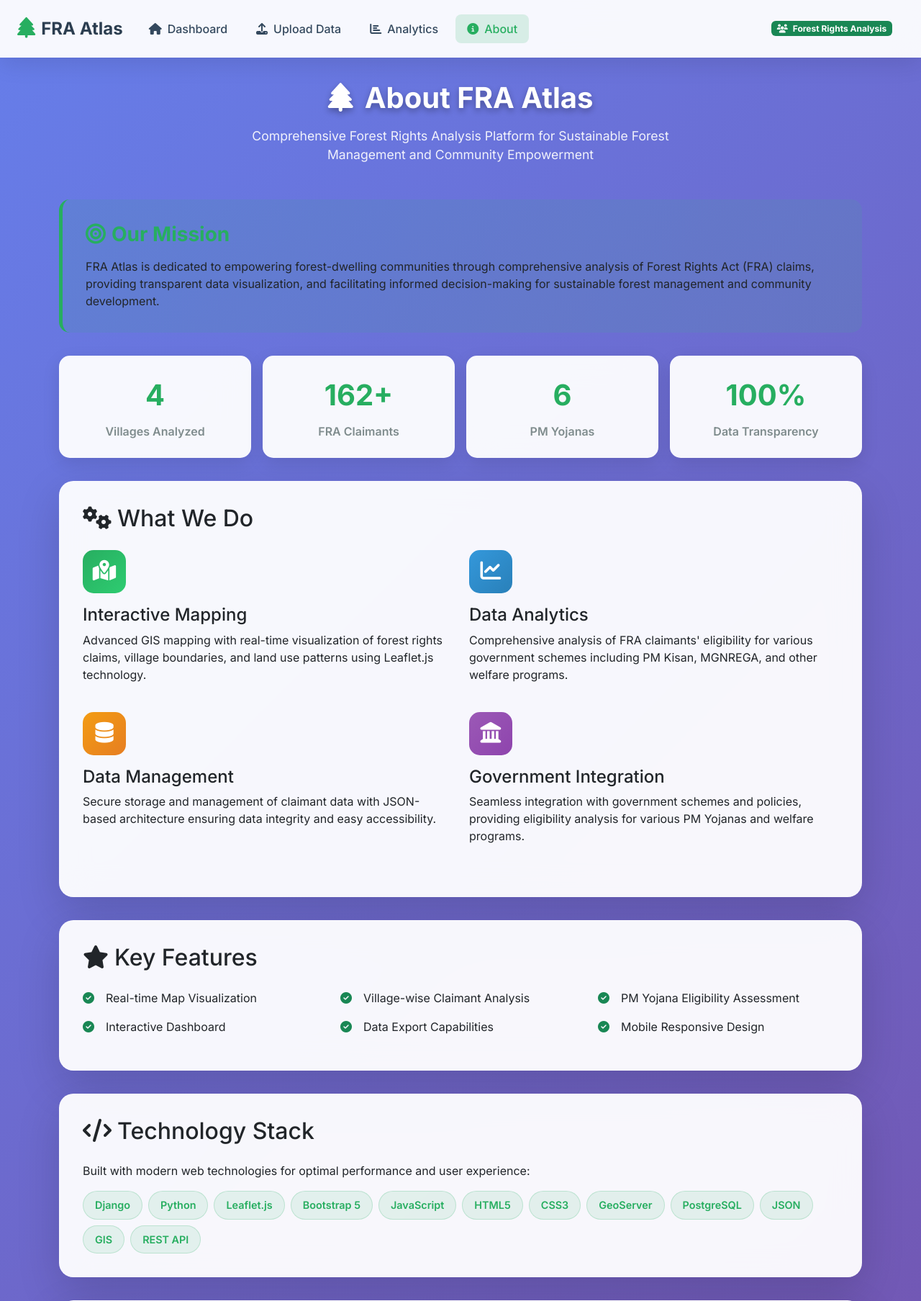
After one commit to exploreanand/fra-atlas, a Django app: template geoApp/templates/about.html in a window 1280 px wide. The commit adds this page. Shown: the top 1807 px of the page at 72% size. Run offline with Django 5.2, Linux system fonts and the light colour scheme; the template is opened without the code that fills it, so the values that code supplies are empty.

Commit message:
cleaned UI

```diff
--- /dev/null
+++ b/geoApp/templates/about.html
@@ -0,0 +1,540 @@
+{% load static %}
+<!DOCTYPE html>
+<html lang="en">
+
+<head>
+    <meta charset="UTF-8">
+    <meta name="viewport" content="width=device-width, initial-scale=1.0">
+    <link rel="stylesheet" href="https://cdn.jsdelivr.net/npm/bootstrap@5.3.0/dist/css/bootstrap.min.css">
+    <link rel="stylesheet" href="https://cdnjs.cloudflare.com/ajax/libs/font-awesome/6.4.0/css/all.min.css">
+    <link rel="preconnect" href="https://fonts.googleapis.com">
+    <link rel="preconnect" href="https://fonts.gstatic.com" crossorigin>
+    <link href="https://fonts.googleapis.com/css2?family=Inter:wght@300;400;500;600;700&display=swap" rel="stylesheet">
+    <title>About FRA Atlas | Forest Rights Analysis Platform</title>
+    <style>
+        * {
+            font-family: 'Inter', sans-serif;
+        }
+
+        body {
+            margin: 0;
+            padding: 0;
+            background: linear-gradient(135deg, #667eea 0%, #764ba2 100%);
+            min-height: 100vh;
+        }
+
+        .navbar {
+            background: rgba(255, 255, 255, 0.95) !important;
+            backdrop-filter: blur(20px);
+            border-bottom: 1px solid rgba(255, 255, 255, 0.2);
+            box-shadow: 0 8px 32px rgba(0, 0, 0, 0.1);
+            padding: 0.75rem 0;
+            min-height: 80px;
+            display: flex;
+            align-items: center;
+        }
+
+        .navbar-brand {
+            font-weight: 700;
+            font-size: 1.5rem;
+            color: #2c3e50 !important;
+            display: flex;
+            align-items: center;
+            gap: 0.5rem;
+        }
+
+        .navbar-brand i {
+            color: #27ae60;
+            font-size: 1.8rem;
+        }
+
+        .nav-link {
+            font-weight: 500;
+            color: #34495e !important;
+            transition: all 0.3s ease;
+            border-radius: 8px;
+            padding: 0.5rem 1rem !important;
+            margin: 0 0.25rem;
+        }
+
+        .nav-link:hover {
+            background: rgba(39, 174, 96, 0.1);
+            color: #27ae60 !important;
+            transform: translateY(-2px);
+        }
+
+        .nav-link.active {
+            background: rgba(39, 174, 96, 0.15);
+            color: #27ae60 !important;
+        }
+
+        .main-container {
+            padding: 2rem 0;
+            min-height: calc(100vh - 80px);
+        }
+
+        .page-header {
+            text-align: center;
+            margin-bottom: 3rem;
+            color: white;
+        }
+
+        .page-header h1 {
+            font-size: 2.5rem;
+            font-weight: 700;
+            margin-bottom: 1rem;
+            text-shadow: 0 4px 8px rgba(0, 0, 0, 0.3);
+        }
+
+        .page-header p {
+            font-size: 1.1rem;
+            opacity: 0.9;
+            max-width: 600px;
+            margin: 0 auto;
+        }
+
+        .content-card {
+            background: rgba(255, 255, 255, 0.95);
+            backdrop-filter: blur(20px);
+            border-radius: 20px;
+            padding: 2rem;
+            margin-bottom: 2rem;
+            box-shadow: 0 20px 60px rgba(0, 0, 0, 0.15);
+            border: 1px solid rgba(255, 255, 255, 0.2);
+        }
+
+        .feature-icon {
+            width: 60px;
+            height: 60px;
+            border-radius: 15px;
+            display: flex;
+            align-items: center;
+            justify-content: center;
+            font-size: 1.8rem;
+            margin-bottom: 1rem;
+            color: white;
+            background: linear-gradient(135deg, #27ae60, #2ecc71);
+        }
+
+        .feature-icon.analytics {
+            background: linear-gradient(135deg, #3498db, #2980b9);
+        }
+
+        .feature-icon.mapping {
+            background: linear-gradient(135deg, #e74c3c, #c0392b);
+        }
+
+        .feature-icon.data {
+            background: linear-gradient(135deg, #f39c12, #e67e22);
+        }
+
+        .feature-icon.govt {
+            background: linear-gradient(135deg, #9b59b6, #8e44ad);
+        }
+
+        .stats-row {
+            display: grid;
+            grid-template-columns: repeat(auto-fit, minmax(200px, 1fr));
+            gap: 1rem;
+            margin-bottom: 2rem;
+        }
+
+        .stat-card {
+            background: rgba(255, 255, 255, 0.95);
+            backdrop-filter: blur(20px);
+            border-radius: 15px;
+            padding: 1.5rem;
+            text-align: center;
+            box-shadow: 0 8px 25px rgba(0, 0, 0, 0.1);
+            border: 1px solid rgba(255, 255, 255, 0.2);
+        }
+
+        .stat-number {
+            font-size: 2.5rem;
+            font-weight: 700;
+            color: #27ae60;
+            margin-bottom: 0.5rem;
+        }
+
+        .stat-label {
+            font-size: 1rem;
+            color: #7f8c8d;
+            font-weight: 600;
+        }
+
+        .team-member {
+            background: rgba(255, 255, 255, 0.95);
+            backdrop-filter: blur(20px);
+            border-radius: 15px;
+            padding: 1.5rem;
+            text-align: center;
+            box-shadow: 0 8px 25px rgba(0, 0, 0, 0.1);
+            border: 1px solid rgba(255, 255, 255, 0.2);
+            transition: all 0.3s ease;
+        }
+
+        .team-member:hover {
+            transform: translateY(-5px);
+            box-shadow: 0 15px 35px rgba(0, 0, 0, 0.15);
+        }
+
+        .team-avatar {
+            width: 80px;
+            height: 80px;
+            border-radius: 50%;
+            background: linear-gradient(135deg, #27ae60, #2ecc71);
+            display: flex;
+            align-items: center;
+            justify-content: center;
+            font-size: 2rem;
+            color: white;
+            margin: 0 auto 1rem;
+        }
+
+        .tech-stack {
+            display: flex;
+            flex-wrap: wrap;
+            gap: 0.5rem;
+            margin-top: 1rem;
+        }
+
+        .tech-badge {
+            background: rgba(39, 174, 96, 0.1);
+            color: #27ae60;
+            padding: 0.5rem 1rem;
+            border-radius: 20px;
+            font-size: 0.9rem;
+            font-weight: 600;
+            border: 1px solid rgba(39, 174, 96, 0.2);
+        }
+
+        .mission-statement {
+            background: linear-gradient(135deg, rgba(39, 174, 96, 0.1), rgba(46, 204, 113, 0.1));
+            border-radius: 15px;
+            padding: 2rem;
+            border-left: 5px solid #27ae60;
+            margin-bottom: 2rem;
+        }
+
+        .mission-statement h3 {
+            color: #27ae60;
+            font-weight: 700;
+            margin-bottom: 1rem;
+        }
+
+        .contact-info {
+            background: rgba(52, 152, 219, 0.1);
+            border-radius: 15px;
+            padding: 1.5rem;
+            border-left: 5px solid #3498db;
+        }
+
+        .contact-info h4 {
+            color: #3498db;
+            font-weight: 700;
+            margin-bottom: 1rem;
+        }
+
+        .contact-item {
+            display: flex;
+            align-items: center;
+            margin-bottom: 0.5rem;
+        }
+
+        .contact-item i {
+            color: #3498db;
+            margin-right: 0.5rem;
+            width: 20px;
+        }
+
+        @media (max-width: 768px) {
+            .page-header h1 {
+                font-size: 2rem;
+            }
+
+            .stats-row {
+                grid-template-columns: repeat(2, 1fr);
+            }
+
+            .tech-stack {
+                justify-content: center;
+            }
+        }
+    </style>
+</head>
+
+<body>
+    <!-- Modern Navbar -->
+    <nav class="navbar navbar-expand-lg">
+        <div class="container-fluid px-4">
+            <a class="navbar-brand" href="{% url 'index' %}">
+                <i class="fas fa-tree"></i>
+                FRA Atlas
+            </a>
+            <button class="navbar-toggler border-0" type="button" data-bs-toggle="collapse"
+                data-bs-target="#navbarSupportedContent" aria-controls="navbarSupportedContent" aria-expanded="false"
+                aria-label="Toggle navigation">
+                <i class="fas fa-bars text-dark"></i>
+            </button>
+            <div class="collapse navbar-collapse" id="navbarSupportedContent">
+                <ul class="navbar-nav me-auto mb-2 mb-lg-0">
+                    <li class="nav-item">
+                        <a class="nav-link" href="{% url 'index' %}">
+                            <i class="fas fa-home me-2"></i>Dashboard
+                        </a>
+                    </li>
+                    <li class="nav-item">
+                        <a class="nav-link" href="/admin">
+                            <i class="fas fa-upload me-2"></i>Upload Data
+                        </a>
+                    </li>
+                    <li class="nav-item">
+                        <a class="nav-link" href="{% url 'analytics' %}">
+                            <i class="fas fa-chart-bar me-2"></i>Analytics
+                        </a>
+                    </li>
+                    <li class="nav-item">
+                        <a class="nav-link active" href="{% url 'about' %}">
+                            <i class="fas fa-info-circle me-2"></i>About
+                        </a>
+                    </li>
+                </ul>
+                <div class="d-flex align-items-center">
+                    <span class="badge bg-success me-3">
+                        <i class="fas fa-users me-1"></i>
+                        Forest Rights Analysis
+                    </span>
+                </div>
+            </div>
+        </div>
+    </nav>
+
+    <!-- Main Container -->
+    <div class="main-container">
+        <div class="container">
+            <!-- Page Header -->
+            <div class="page-header">
+                <h1><i class="fas fa-tree me-3"></i>About FRA Atlas</h1>
+                <p>Comprehensive Forest Rights Analysis Platform for Sustainable Forest Management and Community Empowerment</p>
+            </div>
+
+            <!-- Mission Statement -->
+            <div class="mission-statement">
+                <h3><i class="fas fa-bullseye me-2"></i>Our Mission</h3>
+                <p class="mb-0">
+                    FRA Atlas is dedicated to empowering forest-dwelling communities through comprehensive analysis of Forest Rights Act (FRA) claims,
+                    providing transparent data visualization, and facilitating informed decision-making for sustainable forest management and community development.
+                </p>
+            </div>
+
+            <!-- Statistics -->
+            <div class="stats-row">
+                <div class="stat-card">
+                    <div class="stat-number">4</div>
+                    <div class="stat-label">Villages Analyzed</div>
+                </div>
+                <div class="stat-card">
+                    <div class="stat-number">162+</div>
+                    <div class="stat-label">FRA Claimants</div>
+                </div>
+                <div class="stat-card">
+                    <div class="stat-number">6</div>
+                    <div class="stat-label">PM Yojanas</div>
+                </div>
+                <div class="stat-card">
+                    <div class="stat-number">100%</div>
+                    <div class="stat-label">Data Transparency</div>
+                </div>
+            </div>
+
+            <!-- What We Do -->
+            <div class="content-card">
+                <h2 class="mb-4"><i class="fas fa-cogs me-2"></i>What We Do</h2>
+                <div class="row">
+                    <div class="col-md-6 mb-4">
+                        <div class="feature-icon">
+                            <i class="fas fa-map-marked-alt"></i>
+                        </div>
+                        <h4>Interactive Mapping</h4>
+                        <p>Advanced GIS mapping with real-time visualization of forest rights claims, village boundaries, and land use patterns using Leaflet.js technology.</p>
+                    </div>
+                    <div class="col-md-6 mb-4">
+                        <div class="feature-icon analytics">
+                            <i class="fas fa-chart-line"></i>
+                        </div>
+                        <h4>Data Analytics</h4>
+                        <p>Comprehensive analysis of FRA claimants' eligibility for various government schemes including PM Kisan, MGNREGA, and other welfare programs.</p>
+                    </div>
+                    <div class="col-md-6 mb-4">
+                        <div class="feature-icon data">
+                            <i class="fas fa-database"></i>
+                        </div>
+                        <h4>Data Management</h4>
+                        <p>Secure storage and management of claimant data with JSON-based architecture ensuring data integrity and easy accessibility.</p>
+                    </div>
+                    <div class="col-md-6 mb-4">
+                        <div class="feature-icon govt">
+                            <i class="fas fa-landmark"></i>
+                        </div>
+                        <h4>Government Integration</h4>
+                        <p>Seamless integration with government schemes and policies, providing eligibility analysis for various PM Yojanas and welfare programs.</p>
+                    </div>
+                </div>
+            </div>
+
+            <!-- Key Features -->
+            <div class="content-card">
+                <h2 class="mb-4"><i class="fas fa-star me-2"></i>Key Features</h2>
+                <div class="row">
+                    <div class="col-md-4 mb-3">
+                        <div class="d-flex align-items-center">
+                            <i class="fas fa-check-circle text-success me-3"></i>
+                            <span>Real-time Map Visualization</span>
+                        </div>
+                    </div>
+                    <div class="col-md-4 mb-3">
+                        <div class="d-flex align-items-center">
+                            <i class="fas fa-check-circle text-success me-3"></i>
+                            <span>Village-wise Claimant Analysis</span>
+                        </div>
+                    </div>
+                    <div class="col-md-4 mb-3">
+                        <div class="d-flex align-items-center">
+                            <i class="fas fa-check-circle text-success me-3"></i>
+                            <span>PM Yojana Eligibility Assessment</span>
+                        </div>
+                    </div>
+                    <div class="col-md-4 mb-3">
+                        <div class="d-flex align-items-center">
+                            <i class="fas fa-check-circle text-success me-3"></i>
+                            <span>Interactive Dashboard</span>
+                        </div>
+                    </div>
+                    <div class="col-md-4 mb-3">
+                        <div class="d-flex align-items-center">
+                            <i class="fas fa-check-circle text-success me-3"></i>
+                            <span>Data Export Capabilities</span>
+                        </div>
+                    </div>
+                    <div class="col-md-4 mb-3">
+                        <div class="d-flex align-items-center">
+                            <i class="fas fa-check-circle text-success me-3"></i>
+                            <span>Mobile Responsive Design</span>
+                        </div>
+                    </div>
+                </div>
+            </div>
+
+            <!-- Technology Stack -->
+            <div class="content-card">
+                <h2 class="mb-4"><i class="fas fa-code me-2"></i>Technology Stack</h2>
+                <p class="mb-3">Built with modern web technologies for optimal performance and user experience:</p>
+                <div class="tech-stack">
+                    <span class="tech-badge">Django</span>
+                    <span class="tech-badge">Python</span>
+                    <span class="tech-badge">Leaflet.js</span>
+                    <span class="tech-badge">Bootstrap 5</span>
+                    <span class="tech-badge">JavaScript</span>
+                    <span class="tech-badge">HTML5</span>
+                    <span class="tech-badge">CSS3</span>
+                    <span class="tech-badge">GeoServer</span>
+                    <span class="tech-badge">PostgreSQL</span>
+                    <span class="tech-badge">JSON</span>
+                    <span class="tech-badge">GIS</span>
+                    <span class="tech-badge">REST API</span>
+                </div>
+            </div>
+
+            <!-- Team Section -->
+            <div class="content-card">
+                <h2 class="mb-4"><i class="fas fa-users me-2"></i>Our Team</h2>
+                <div class="row">
+                    <div class="col-md-4 mb-4">
+                        <div class="team-member">
+                            <div class="team-avatar">
+                                <i class="fas fa-user-tie"></i>
+                            </div>
+                            <h5>Development Team</h5>
+                            <p class="text-muted">Full-Stack Developers</p>
+                            <p>Expert in Django, GIS technologies, and web development with focus on forest rights and community empowerment.</p>
+                        </div>
+                    </div>
+                    <div class="col-md-4 mb-4">
+                        <div class="team-member">
+                            <div class="team-avatar">
+                                <i class="fas fa-map"></i>
+                            </div>
+                            <h5>GIS Specialists</h5>
+                            <p class="text-muted">Geospatial Experts</p>
+                            <p>Specialized in mapping, spatial analysis, and geospatial data management for forest rights documentation.</p>
+                        </div>
+                    </div>
+                    <div class="col-md-4 mb-4">
+                        <div class="team-member">
+                            <div class="team-avatar">
+                                <i class="fas fa-balance-scale"></i>
+                            </div>
+                            <h5>Policy Advisors</h5>
+                            <p class="text-muted">Legal & Policy Experts</p>
+                            <p>Deep understanding of Forest Rights Act, government schemes, and community development policies.</p>
+                        </div>
+                    </div>
+                </div>
+            </div>
+
+            <!-- Contact Information -->
+            <div class="content-card">
+                <h2 class="mb-4"><i class="fas fa-envelope me-2"></i>Get In Touch</h2>
+                <div class="row">
+                    <div class="col-md-6">
+                        <div class="contact-info">
+                            <h4><i class="fas fa-info-circle me-2"></i>Project Information</h4>
+                            <div class="contact-item">
+                                <i class="fas fa-globe"></i>
+                                <span>FRA Atlas - Forest Rights Analysis Platform</span>
+                            </div>
+                            <div class="contact-item">
+                                <i class="fas fa-map-marker-alt"></i>
+                                <span>Dhule District, Maharashtra, India</span>
+                            </div>
+                            <div class="contact-item">
+                                <i class="fas fa-calendar"></i>
+                                <span>Established: 2024</span>
+                            </div>
+                        </div>
+                    </div>
+                    <div class="col-md-6">
+                        <div class="contact-info">
+                            <h4><i class="fas fa-handshake me-2"></i>Collaboration</h4>
+                            <div class="contact-item">
+                                <i class="fas fa-users"></i>
+                                <span>Forest Rights Communities</span>
+                            </div>
+                            <div class="contact-item">
+                                <i class="fas fa-landmark"></i>
+                                <span>Government Agencies</span>
+                            </div>
+                            <div class="contact-item">
+                                <i class="fas fa-leaf"></i>
+                                <span>Environmental Organizations</span>
+                            </div>
+                        </div>
+                    </div>
+                </div>
+            </div>
+
+            <!-- Footer -->
+            <div class="content-card text-center">
+                <h3 class="mb-3"><i class="fas fa-heart text-danger me-2"></i>Supporting Forest Rights</h3>
+                <p class="mb-0">
+                    FRA Atlas is committed to transparency, community empowerment, and sustainable forest management.
+                    Together, we can ensure that forest-dwelling communities receive their rightful recognition and support.
+                </p>
+            </div>
+        </div>
+    </div>
+
+    <script src="https://cdn.jsdelivr.net/npm/bootstrap@5.3.0/dist/js/bootstrap.bundle.min.js"></script>
+</body>
+
+</html>
```
Also changed, not shown: geoApp/templates/index.html (+1 -12 lines).
